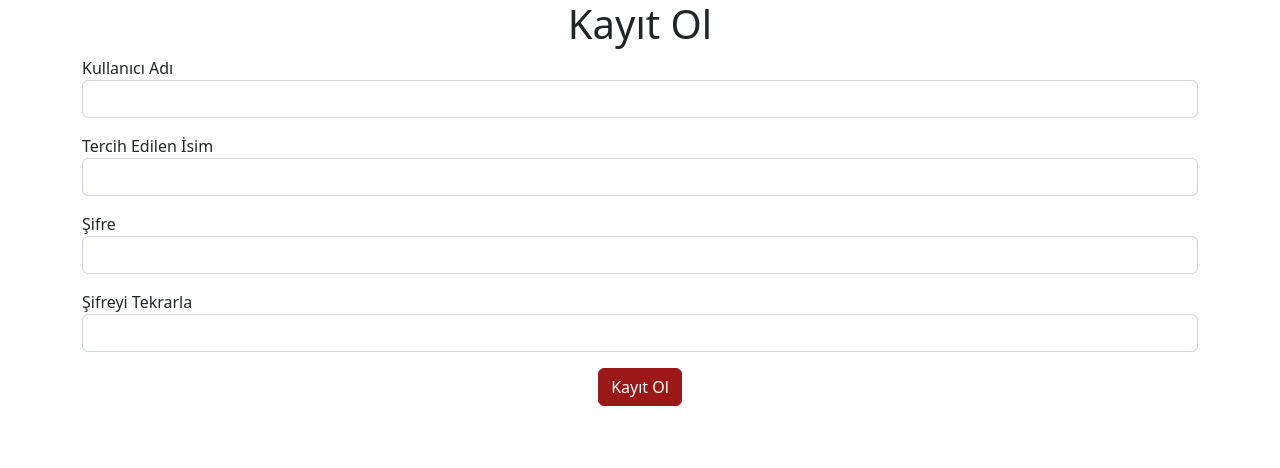
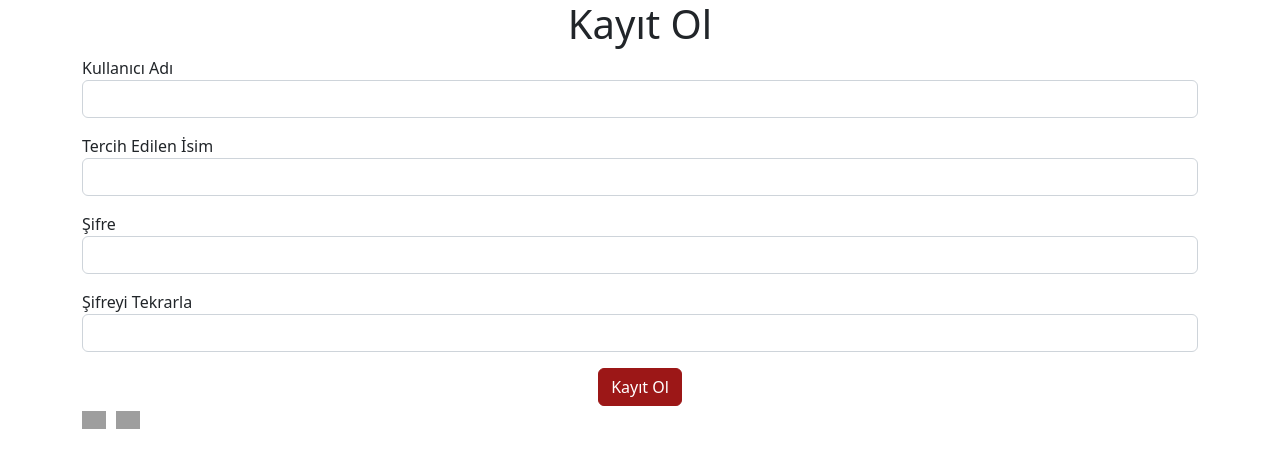
Before and after one commit to furkanhaliler/hoaxifyAppFrontend, a React (Create React App) app: page / in a window 1280 px wide. Shown: the top 468 px of the page. Built offline with nearby package versions, Linux system fonts and the light colour scheme; grey boxes are pictures that could not be loaded.

Commit message:
Added language support.

```diff
--- a/package.json
+++ b/package.json
@@ -9,9 +9,11 @@
     "axios": "^1.3.5",
     "bootstrap": "^5.2.3",
     "i18next": "^22.4.14",
+    "mdb-react-ui-kit": "^6.0.0",
     "node": "^19.8.1",
     "react": "^18.2.0",
     "react-dom": "^18.2.0",
+    "react-flag-kit": "^1.1.1",
     "react-i18next": "^12.2.0",
     "react-scripts": "5.0.1",
     "sass": "^1.61.0",
--- a/src/api/apiCalls.js
+++ b/src/api/apiCalls.js
@@ -1,5 +1,9 @@
 import axios from "axios";
 
 export const signUp = (body) => {
-  return axios.post("/users/save", body, {headers: {'accept-language': 'en'}});
+  return axios.post("/users/save", body);
 };
+
+export const changeLanguage = (language) => {
+  axios.defaults.headers["accept-language"] = language;
+};
--- a/src/pages/UserSignupPage.js
+++ b/src/pages/UserSignupPage.js
@@ -1,7 +1,8 @@
 import React from "react";
-import { signUp } from "../api/apiCalls";
+import { signUp, changeLanguage } from "../api/apiCalls";
 import Input from "../components/Input";
 import { withTranslation } from "react-i18next";
+
 class UserSignUpPage extends React.Component {
   state = {
     userName: null,
@@ -31,6 +32,9 @@ class UserSignUpPage extends React.Component {
   checkPasswordsMatch = (name, value) => {
     const { password, passwordRepeat } = this.state;
     const { t } = this.props;
+    if (value === "" && (password === null || passwordRepeat === null)) {
+      return undefined;
+    }
     if (
       (name === "password" && value !== passwordRepeat) ||
       (name === "passwordRepeat" && value !== password)
@@ -61,6 +65,12 @@ class UserSignUpPage extends React.Component {
       }
     }
     this.setState({ pendingApiCall: false });
+  };
+
+  onClickLanguage = (language) => {
+    const { i18n } = this.props;
+    i18n.changeLanguage(language);
+    changeLanguage(language);
   };
 
   render() {
@@ -109,6 +119,24 @@ class UserSignUpPage extends React.Component {
               {t("Sign Up")}
             </button>
           </div>
+          <div>
+            <img
+              src="https://flagcdn.com/16x12/tr.png"
+              width="24"
+              height="18"
+              alt="Turkish Flag"
+              onClick={() => this.onClickLanguage("tr")}
+              style={{ cursor: "pointer" }}
+            ></img>
+            <img
+              src="https://flagcdn.com/16x12/gb.png"
+              width="24"
+              height="18"
+              alt="Great Britain Flag"
+              onClick={() => this.onClickLanguage("en")}
+              style={{ cursor: "pointer", marginLeft: 10 }}
+            ></img>
+          </div>
         </form>
       </div>
     );
```
Also changed, not shown: 1 other file (tests, documents, lock files or other folders).
